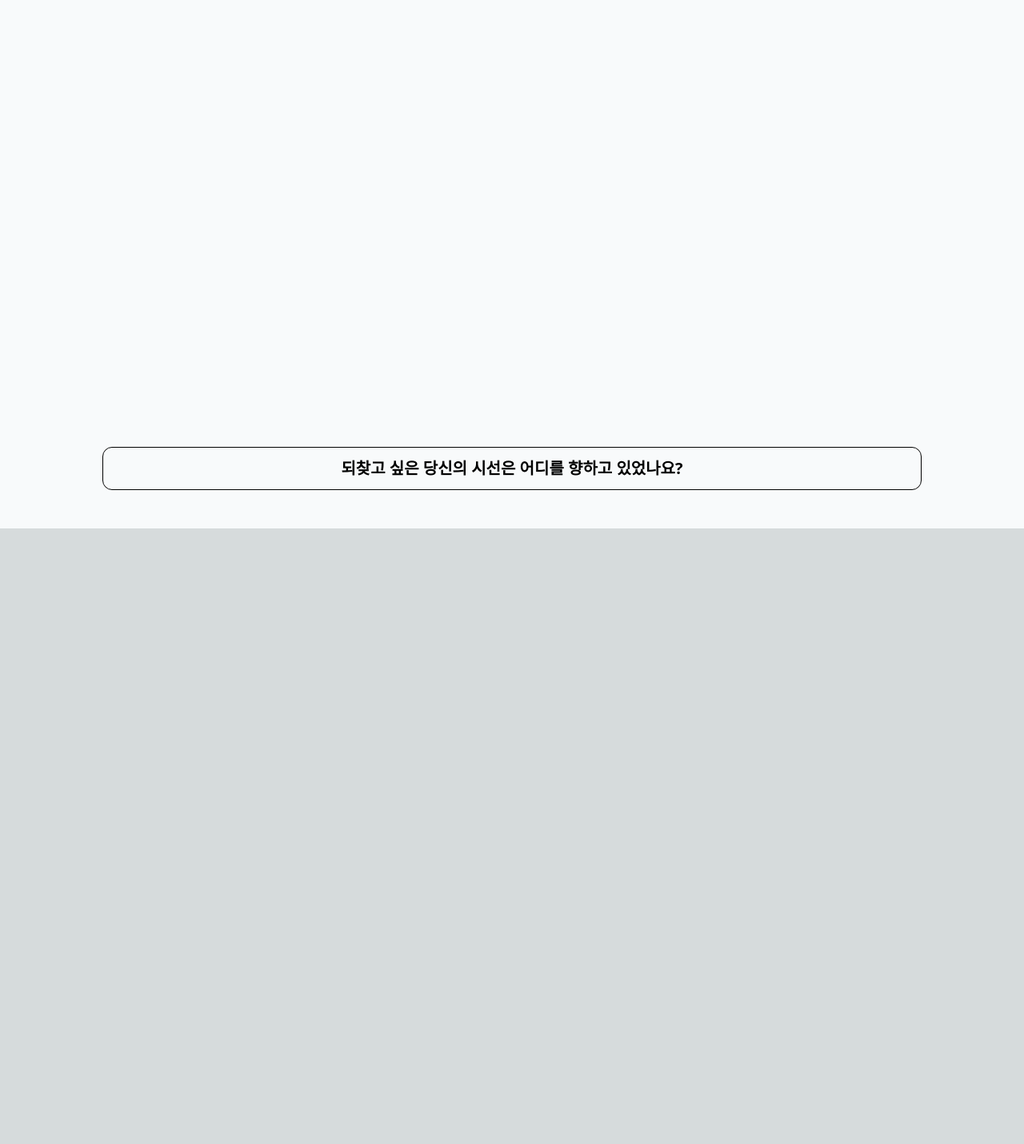
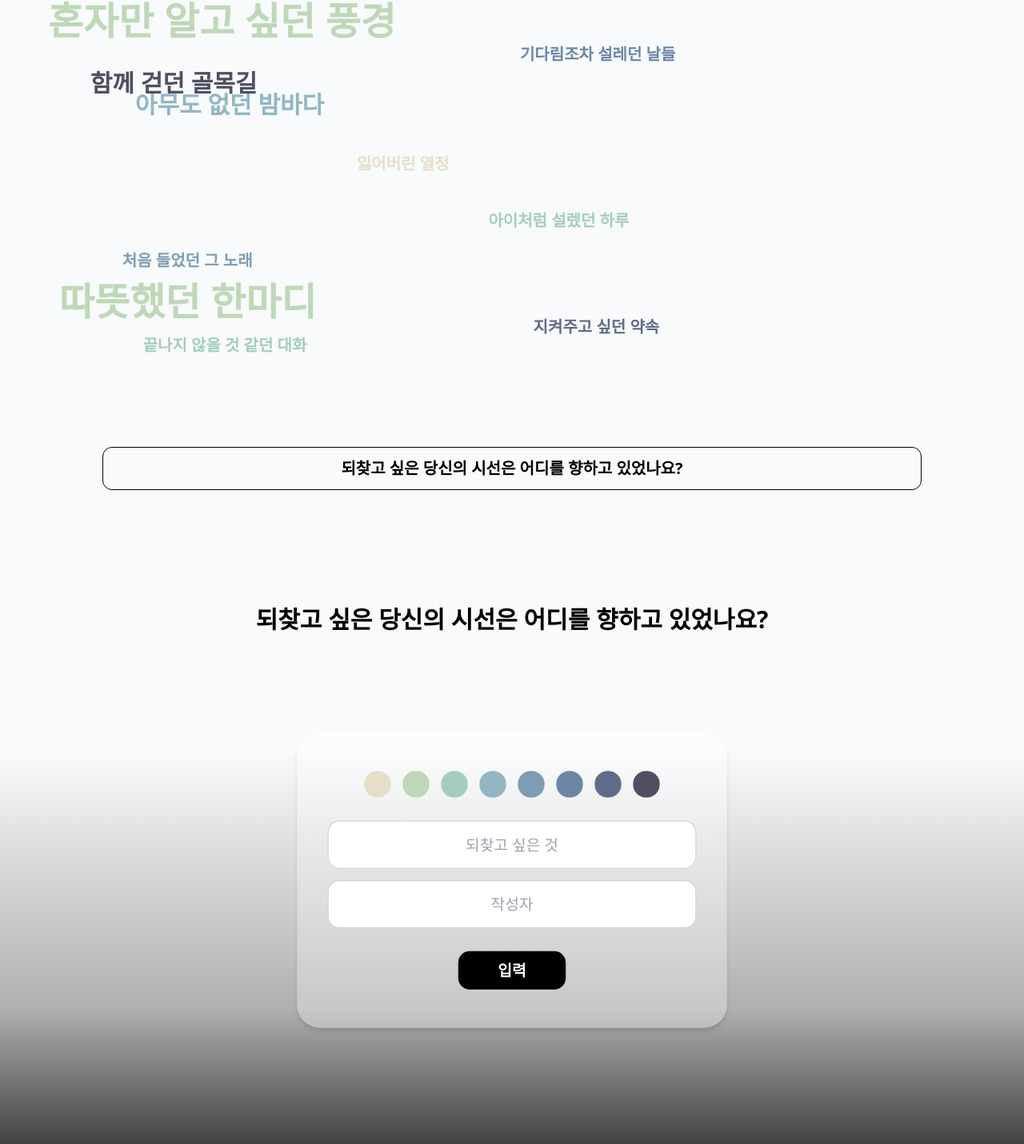
Before and after one commit to 2025-Inwha-project/Inwha-FE, a Next.js app: page / in a window 1280 px wide. Shown: the part 139-1570 px from the top of the page at 80% size. Before the commit the page ends 800 px from the top, so only its background shows below. Built offline with nearby package versions, Linux system fonts and the light colour scheme.

Commit message:
feat: Floating Text 구현

```diff
--- a/package.json
+++ b/package.json
@@ -11,6 +11,7 @@
   "dependencies": {
     "eslint": "9.30.1",
     "eslint-config-next": "15.3.5",
+    "framer-motion": "^12.23.5",
     "next": "15.3.5",
     "react": "19.1.0",
     "react-dom": "19.1.0"
--- /dev/null
+++ b/src/app/components/FloatingText.js
@@ -0,0 +1,92 @@
+'use client';
+
+import { useEffect, useRef, useState } from 'react';
+import { motion } from 'framer-motion';
+import dummyData from '../lib/dummyData';
+
+function clamp(value, min, max) {
+  return Math.max(min, Math.min(max, value));
+}
+
+// weight에 따라 텍스트 크기를 결정하는 함수
+function getFontSizeClass(weight) {
+  switch (weight) {
+    case 1:
+      return 'text-xl';
+    case 2:
+      return 'text-3xl';
+    case 3:
+      return 'text-5xl';
+    default:
+      return 'text-xl'; // 기본값
+  }
+}
+
+export default function FloatingText() {
+  const containerRef = useRef(null);
+  const textRefs = useRef([]);
+
+  const [items, setItems] = useState(
+    dummyData.map(() => ({
+      top: Math.random() * 500,
+      left: Math.random() * 500,
+      dx: Math.random() * 2 - 1,
+      dy: Math.random() * 2 - 1,
+    }))
+  );
+
+  useEffect(() => {
+    const interval = setInterval(() => {
+      setItems(prev =>
+        prev.map((item, i) => {
+          const container = containerRef.current?.getBoundingClientRect();
+          const el = textRefs.current[i]?.getBoundingClientRect();
+          if (!container || !el) return item;
+
+          let { top, left, dx, dy } = item;
+
+          const nextTop = top + dy * 2;
+          const nextLeft = left + dx * 2;
+
+          const maxTop = container.height - el.height;
+          const maxLeft = container.width - el.width;
+
+          if (nextTop <= 0 || nextTop >= maxTop) dy = -dy;
+          if (nextLeft <= 0 || nextLeft >= maxLeft) dx = -dx;
+
+          return {
+            top: clamp(nextTop, 0, maxTop),
+            left: clamp(nextLeft, 0, maxLeft),
+            dx,
+            dy,
+          };
+        })
+      );
+    }, 33); // 약 30fps
+
+    return () => clearInterval(interval);
+  }, []);
+
+  return (
+    <div ref={containerRef} className="relative w-full h-full overflow-hidden">
+      {dummyData.map((item, index) => (
+        <motion.div
+          key={index}
+          ref={el => (textRefs.current[index] = el)}
+          className={`absolute font-semibold whitespace-nowrap ${getFontSizeClass(item.weight)}`}
+          animate={{
+            top: items[index]?.top || 0,
+            left: items[index]?.left || 0,
+          }}
+          transition={{
+            duration: 0.3,
+            ease: 'linear',
+          }}
+          style={{ color: item.color }}
+        >
+          {item.item}
+        </motion.div>
+      ))}
+    </div>
+  );
+}
--- a/src/app/components/InputPage.js
+++ b/src/app/components/InputPage.js
@@ -1,4 +1,73 @@
-// components/InputPage.js
+'use client';
+
+import { useState } from 'react';
+
 export default function InputPage() {
-    return null; // 아무것도 안 그려져도 OK
-  }
+  const [color, setColor] = useState(null);
+
+  const colors = [
+    '#E6DFC7', '#BFD8B8', '#A4CCC0',
+    '#92B7C3', '#7C9DB4', '#6C86A6',
+    '#606B8A', '#514E63',
+  ];
+
+  return (
+    <section
+      className="relative min-h-screen w-screen flex items-center justify-center font-sans px-4"
+      style={{
+        backgroundImage:
+          'linear-gradient(to bottom, #f8fafb 0%, #f8fafb 35%, #b0b0b0 75%, #2f2f2f 100%)',
+      }}
+    >
+      {/* 상단 문구 */}
+      <div className="absolute top-24 w-full text-center px-4">
+        <h2 className="text-3xl font-bold text-black">
+          되찾고 싶은 당신의 시선은 어디를 향하고 있었나요?
+        </h2>
+      </div>
+
+      {/* 투명한 입력 카드 */}
+      <div
+        className="bg-white/30 shadow-md rounded-3xl px-8 py-10 w-[90%] max-w-md flex flex-col items-center mt-20 scale-[1.2]"
+      >
+        {/* 색상 선택 */}
+        <div className="flex flex-wrap justify-center gap-3 mb-6">
+          {colors.map((c, i) => (
+            <button
+              key={i}
+              className={`
+                w-7 h-7 rounded-full border-2 transition duration-200
+                hover:scale-110 hover:ring-2 hover:ring-black
+                ${color === c ? 'border-black' : 'border-transparent'}
+              `}
+              style={{ backgroundColor: c }}
+              onClick={() => setColor(c)}
+            />
+          ))}
+        </div>
+
+        {/* 입력 필드 */}
+        <input
+          type="text"
+          placeholder="되찾고 싶은 것"
+          className="w-full mb-3 border border-gray-300 rounded-xl px-4 py-3 text-center placeholder-gray-400
+                     transition duration-200 hover:scale-105"
+        />
+        <input
+          type="text"
+          placeholder="작성자"
+          className="w-full mb-6 border border-gray-300 rounded-xl px-4 py-3 text-center placeholder-gray-400
+                     transition duration-200 hover:scale-105"
+        />
+
+        {/* 입력 버튼 */}
+        <button
+          className="w-28 py-2 bg-black text-white rounded-xl text-base font-semibold
+                     transition duration-200 hover:bg-gray-800 hover:scale-105"
+        >
+          입력
+        </button>
+      </div>
+    </section>
+  );
+}
--- a/src/app/components/WordPage.js
+++ b/src/app/components/WordPage.js
@@ -1,41 +1,45 @@
 'use client';
 
 import Image from 'next/image';
+import FloatingText from './FloatingText';
 import { useRouter } from 'next/navigation';
 
 export default function WordPage({ onClickScroll }) {
   const router = useRouter();
 
-  // 로고 클릭 시 디자인 페이지로 이동 + 상위 클릭 이벤트 중단
   const handleLogoClick = (e) => {
-    e.stopPropagation(); // ❗ section 클릭 이벤트 막기
-    router.push('/design');
+    e.stopPropagation(); // 부모 클릭 방지!
+    router.push('/design'); // 디자인 페이지로 이동
   };
 
   return (
     <section
       onClick={onClickScroll}
-      className="h-screen w-screen bg-[#f8fafb] flex flex-col items-center font-sans cursor-pointer"
+      className="h-screen w-screen bg-[#f8fafb] flex flex-col items-center font-sans cursor-pointer relative"
     >
-      {/* 상단 로고 */}
-      <div className="mt-10" onClick={handleLogoClick}>
-        <div className="transform rotate-[-25deg] transition-transform duration-300 hover:rotate-[-35deg]">
+      {/* 상단 로고 (클릭 시 디자인 페이지 이동) */}
+      <div className="mt-10 z-10">
+        <div
+          onClick={handleLogoClick}
+          className="transform rotate-[-25deg] transition-transform duration-300 hover:rotate-[-35deg]"
+        >
           <Image
             src="/IMG_1665.PNG"
             alt="로고"
             width={96}
             height={96}
             priority
-            className="cursor-pointer"
           />
         </div>
       </div>
 
-      {/* 중앙 넓은 공간 확보 */}
-      <div className="h-[600px]" />
+      {/* 중앙 넓은 공간 + 글자 애니메이션 */}
+      <div className="relative h-[600px] w-full z-0">
+        <FloatingText />
+      </div>
 
       {/* 하단 문구 박스 */}
-      <div className="mb-12 border border-black py-3 rounded-xl w-[80%]">
+      <div className="mb-12 border border-black py-3 rounded-xl w-[80%] z-10">
         <p className="text-xl font-semibold text-center">
           <span className="font-bold">되찾고 싶은</span> 당신의 시선은 어디를 향하고 있었나요?
         </p>
--- /dev/null
+++ b/src/app/lib/dummyData.js
@@ -0,0 +1,74 @@
+const dummyData = [
+    {
+      item: '잃어버린 열정',
+      weight: 5,
+      color: '#E6DFC7',
+      latest_timestamp: '2025-07-14T10:00:00Z',
+      first_timestamp: '2025-07-10T09:00:00Z',
+    },
+    {
+      item: '따뜻했던 한마디',
+      weight: 3,
+      color: '#BFD8B8',
+      latest_timestamp: '2025-07-13T14:30:00Z',
+      first_timestamp: '2025-07-11T08:00:00Z',
+    },
+    {
+      item: '아이처럼 설렜던 하루',
+      weight: 1,
+      color: '#A4CCC0',
+      latest_timestamp: '2025-07-12T18:15:00Z',
+      first_timestamp: '2025-07-09T12:00:00Z',
+    },
+    {
+      item: '아무도 없던 밤바다',
+      weight: 2,
+      color: '#92B7C3',
+      latest_timestamp: '2025-07-14T09:00:00Z',
+      first_timestamp: '2025-07-12T20:45:00Z',
+    },
+    {
+      item: '처음 들었던 그 노래',
+      weight: 1,
+      color: '#7C9DB4',
+      latest_timestamp: '2025-07-13T22:00:00Z',
+      first_timestamp: '2025-07-10T07:00:00Z',
+    },
+    {
+      item: '기다림조차 설레던 날들',
+      weight: 1,
+      color: '#6C86A6',
+      latest_timestamp: '2025-07-14T05:45:00Z',
+      first_timestamp: '2025-07-11T11:30:00Z',
+    },
+    {
+      item: '지켜주고 싶던 약속',
+      weight: 1,
+      color: '#606B8A',
+      latest_timestamp: '2025-07-12T13:20:00Z',
+      first_timestamp: '2025-07-10T10:10:00Z',
+    },
+    {
+      item: '함께 걷던 골목길',
+      weight: 2,
+      color: '#514E63',
+      latest_timestamp: '2025-07-11T23:00:00Z',
+      first_timestamp: '2025-07-09T15:00:00Z',
+    },
+    {
+      item: '끝나지 않을 것 같던 대화',
+      weight: 1,
+      color: '#A4CCC0',
+      latest_timestamp: '2025-07-14T07:30:00Z',
+      first_timestamp: '2025-07-10T06:30:00Z',
+    },
+    {
+      item: '혼자만 알고 싶던 풍경',
+      weight: 3,
+      color: '#BFD8B8',
+      latest_timestamp: '2025-07-13T19:45:00Z',
+      first_timestamp: '2025-07-11T09:00:00Z',
+    },
+  ];
+
+  export default dummyData;
--- /dev/null
+++ b/src/jsconfig.json
@@ -0,0 +1,5 @@
+{
+    "compilerOptions": {
+      "baseUrl": "src"
+    }
+  }
```
Also changed, not shown: 1 other file (tests, documents, lock files or other folders).
